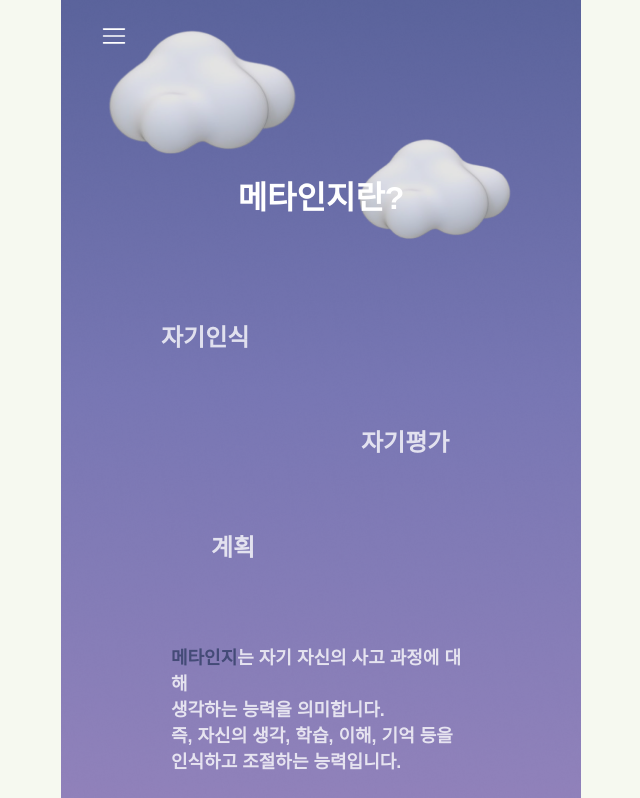
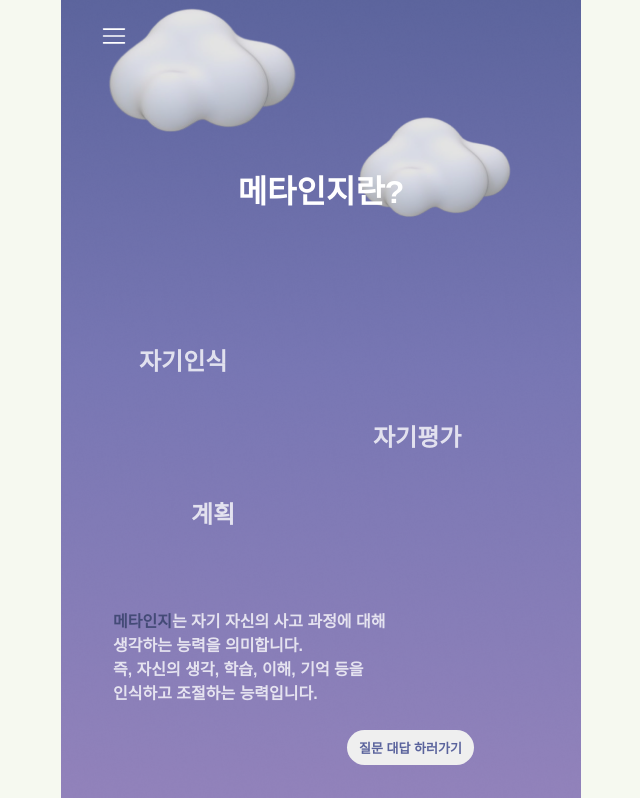
Before and after one commit to hackathon1team/hackathon1_fe, a React (Vite) app: page /signUp in a window 1280 px wide. Shown: the top 798 px of the page, without its empty margins (319-959 px from the left). Built offline with nearby package versions, Linux system fonts and the light colour scheme.

Commit message:
Design: MetaAbout (메타인지란?) 페이지 화면크기에 맞게 수정함

```diff
--- a/src/pages/signUp/components/MetaAbout.jsx
+++ b/src/pages/signUp/components/MetaAbout.jsx
@@ -2,12 +2,12 @@ import styled from 'styled-components';
 
 const MetaAbout = () => {
     return (
-        <AboutMetacog>
+        <AboutMetaCog>
             <AboutMetaWord>
                 <h1>메타인지란?</h1>
-                <Metaword1>자기인식</Metaword1>
-                <Metaword2>자기평가</Metaword2>
-                <Metaword3>계획</Metaword3>
+                <MetaWord1>자기인식</MetaWord1>
+                <MetaWord2>자기평가</MetaWord2>
+                <MetaWord3>계획</MetaWord3>
             </AboutMetaWord>
             <AboutMetaDes>
                 <span>메타인지</span>는 자기 자신의 사고 과정에 대해 <br />
@@ -15,66 +15,68 @@ const MetaAbout = () => {
                 즉, 자신의 생각, 학습, 이해, 기억 등을 <br />
                 인식하고 조절하는 능력입니다.
             </AboutMetaDes>
-            <Metabutton>질문 대답 하러가기</Metabutton>
-        </AboutMetacog>
+            <MetaButton>질문 대답 하러가기</MetaButton>
+        </AboutMetaCog>
     );
 };
 
 export default MetaAbout;
 
-const AboutMetacog = styled.div``;
+const AboutMetaCog = styled.div`
+    padding-top: 18%;
+`;
 
 const AboutMetaWord = styled.div`
     h1 {
         font-size: 32px;
         color: white;
         text-align: center;
-        margin-top: 100px;
     }
 `;
 
-const Metaword1 = styled.div`
+const MetaWord1 = styled.div`
     font-size: 24px;
     font-weight: 700;
     color: #ffffffc7;
-    padding-top: 100px;
-    padding-left: 100px;
+    padding-top: 25%;
+    padding-left: 15%;
 `;
 
-const Metaword2 = styled.div`
+const MetaWord2 = styled.div`
     font-size: 24px;
     font-weight: 700;
     color: #ffffffc7;
-    padding-top: 70px;
-    padding-left: 300px;
+    padding-top: 8%;
+    padding-left: 60%;
 `;
 
-const Metaword3 = styled.div`
+const MetaWord3 = styled.div`
     font-size: 24px;
     font-weight: 700;
     color: #ffffffc7;
-    padding: 70px 0px 50px 150px;
+    padding-top: 8%;
+    padding-left: 25%;
 `;
 
 const AboutMetaDes = styled.div`
     text-align: left;
-    font-size: 18px;
+    font-size: 16px;
     font-weight: 600;
     color: #ffffffc7;
-    padding: 30px 110px;
+    padding: 15% 0 5% 10%;
 
     span {
-        font-size: 18px;
+        font-size: 16px;
         color: #444b77;
     }
 `;
 
-const Metabutton = styled.button`
+const MetaButton = styled.button`
     border: none;
     border-radius: 20px;
-    font-size: 15px;
+    font-size: 13px;
     color: #5a639c;
-    padding: 10px 20px;
-    font-weight: 600;
-    margin-left: 300px;
+    padding: 8px 12px;
+    font-weight: 700;
+    margin-left: 55%;
 `;
```
